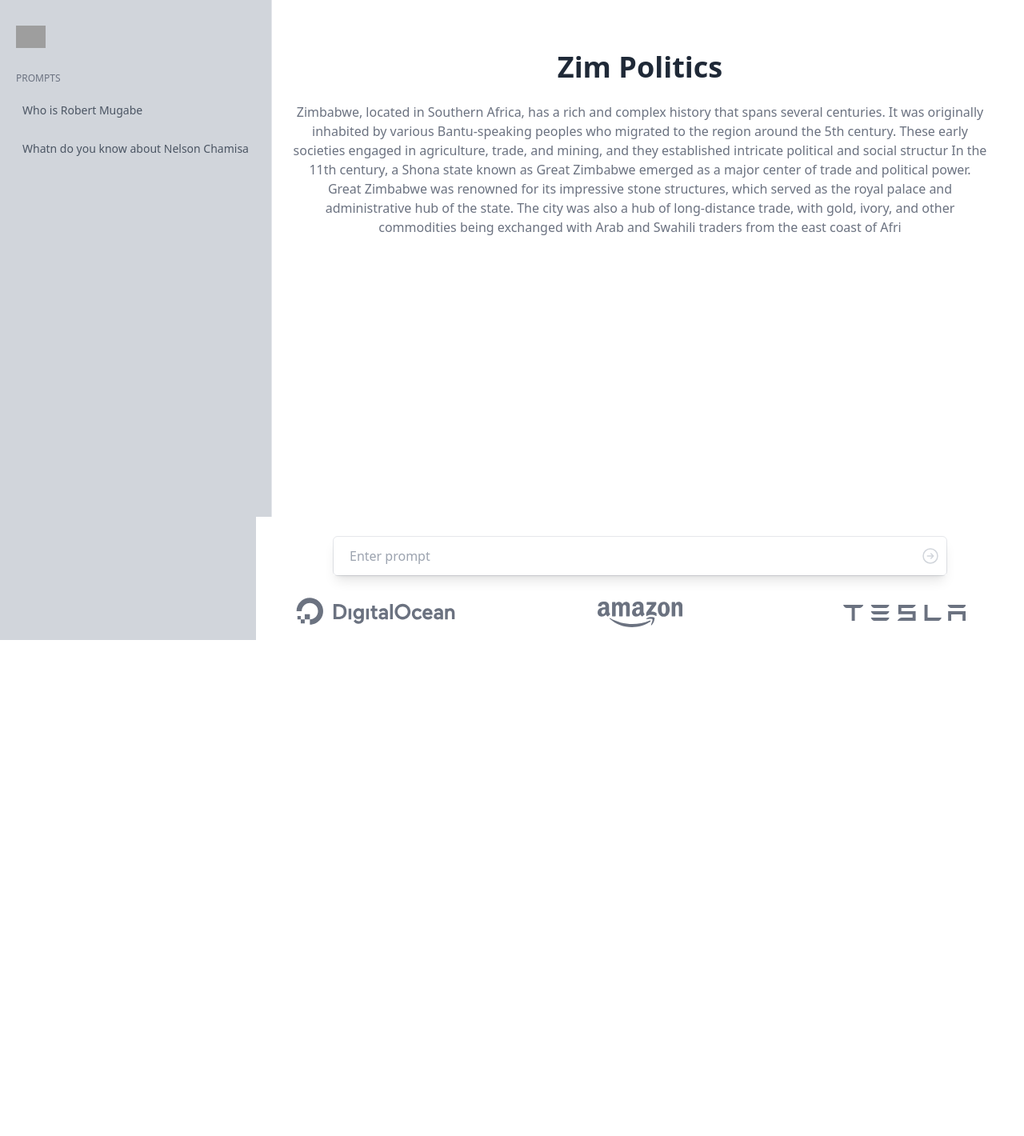
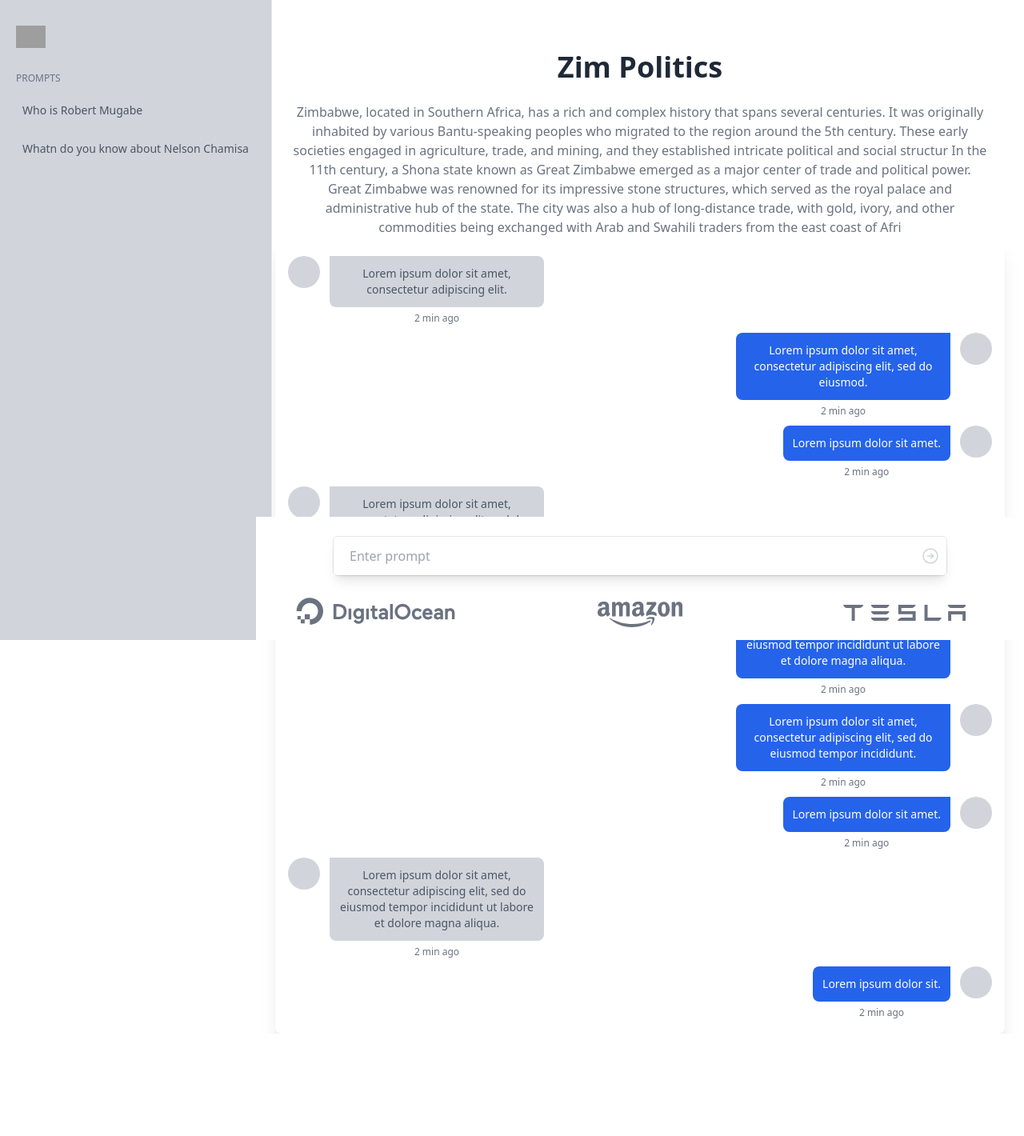
Before and after one commit to ChikangaTakudzwa/atombot, a Django app: page / in a window 1280 px wide. Shown: the whole page at 80% size. Before the commit the page ends 800 px from the top, so only its background shows below. Run offline with Django 4.2, Linux system fonts and the light colour scheme; style sheets or scripts are compiled from the project's sources; some libraries are stand-ins or nearby versions; grey boxes are pictures that could not be loaded.

Commit message:
Added new ui

```diff
--- a/core/static/css/input.css
+++ b/core/static/css/input.css
@@ -49,3 +49,7 @@ aside {
     background-color: #1248D8;
     border-radius: 0.4rem;
   }
+
+ #content-chat {
+    min-width: -webkit-fill-available !important;
+}
--- a/core/templates/mainpage/chat.html
+++ b/core/templates/mainpage/chat.html
@@ -1,4 +1,4 @@
-<section id="chat" class="hidden bg-white dark:bg-gray-900">
+<!-- <section id="chat" class="hidden bg-white dark:bg-gray-900">
     <div class="container px-6 mx-auto">
         <div class="grid grid-cols-1 gap-8 xl:mt-12 xl:gap-12 md:grid-cols-1">
 
@@ -11,7 +11,6 @@
                           </svg>
                     </span>
                     <div class="mt-4 md:mx-4 md:mt-0">
-                        <!-- <h1 class="text-xl flex md:flex-row-reverse font-medium text-gray-700 capitalize dark:text-white">Zero Configuration</h1> -->
                         <p id="user-prompt" class="flex text-start text-gray-500 dark:text-gray-300">
                             ...
                         </p>
@@ -27,7 +26,6 @@
                     </span>
 
                     <div class="mt-4 md:mx-4 md:mt-0">
-                        <!-- <h1 class="text-xl flex text-start font-medium text-gray-700 capitalize dark:text-white">Copy & paste components</h1> -->
                         <p id="chat-prompt" class=" flex text-start text-gray-500 dark:text-gray-300">
 
                         </p>
@@ -36,4 +34,92 @@
             </div>
         </div>
     </div>
-</section>
+</section> -->
+
+	<!-- Component Start -->
+	<div class="flex flex-col flex-grow w-full bg-white shadow-xl rounded-lg overflow-hidden">
+		<div class="flex flex-col flex-grow p-4 overflow-auto">
+			<div class="flex w-full mt-2 space-x-3 max-w-xs">
+				<div class="flex-shrink-0 h-10 w-10 rounded-full bg-gray-300"></div>
+				<div>
+					<div class="bg-gray-300 p-3 rounded-r-lg rounded-bl-lg">
+						<p class="text-sm">Lorem ipsum dolor sit amet, consectetur adipiscing elit.</p>
+					</div>
+					<span class="text-xs text-gray-500 leading-none">2 min ago</span>
+				</div>
+			</div>
+			<div class="flex w-full mt-2 space-x-3 max-w-xs ml-auto justify-end">
+				<div>
+					<div class="bg-blue-600 text-white p-3 rounded-l-lg rounded-br-lg">
+						<p class="text-sm">Lorem ipsum dolor sit amet, consectetur adipiscing elit, sed do eiusmod.</p>
+					</div>
+					<span class="text-xs text-gray-500 leading-none">2 min ago</span>
+				</div>
+				<div class="flex-shrink-0 h-10 w-10 rounded-full bg-gray-300"></div>
+			</div>
+			<div class="flex w-full mt-2 space-x-3 max-w-xs ml-auto justify-end">
+				<div>
+					<div class="bg-blue-600 text-white p-3 rounded-l-lg rounded-br-lg">
+						<p class="text-sm">Lorem ipsum dolor sit amet.</p>
+					</div>
+					<span class="text-xs text-gray-500 leading-none">2 min ago</span>
+				</div>
+				<div class="flex-shrink-0 h-10 w-10 rounded-full bg-gray-300"></div>
+			</div>
+			<div class="flex w-full mt-2 space-x-3 max-w-xs">
+				<div class="flex-shrink-0 h-10 w-10 rounded-full bg-gray-300"></div>
+				<div>
+					<div class="bg-gray-300 p-3 rounded-r-lg rounded-bl-lg">
+						<p class="text-sm">Lorem ipsum dolor sit amet, consectetur adipiscing elit, sed do eiusmod tempor incididunt ut labore et dolore magna aliqua. </p>
+					</div>
+					<span class="text-xs text-gray-500 leading-none">2 min ago</span>
+				</div>
+			</div>
+			<div class="flex w-full mt-2 space-x-3 max-w-xs ml-auto justify-end">
+				<div>
+					<div class="bg-blue-600 text-white p-3 rounded-l-lg rounded-br-lg">
+						<p class="text-sm">Lorem ipsum dolor sit amet, consectetur adipiscing elit, sed do eiusmod tempor incididunt ut labore et dolore magna aliqua. </p>
+					</div>
+					<span class="text-xs text-gray-500 leading-none">2 min ago</span>
+				</div>
+				<div class="flex-shrink-0 h-10 w-10 rounded-full bg-gray-300"></div>
+			</div>
+			<div class="flex w-full mt-2 space-x-3 max-w-xs ml-auto justify-end">
+				<div>
+					<div class="bg-blue-600 text-white p-3 rounded-l-lg rounded-br-lg">
+						<p class="text-sm">Lorem ipsum dolor sit amet, consectetur adipiscing elit, sed do eiusmod tempor incididunt.</p>
+					</div>
+					<span class="text-xs text-gray-500 leading-none">2 min ago</span>
+				</div>
+				<div class="flex-shrink-0 h-10 w-10 rounded-full bg-gray-300"></div>
+			</div>
+			<div class="flex w-full mt-2 space-x-3 max-w-xs ml-auto justify-end">
+				<div>
+					<div class="bg-blue-600 text-white p-3 rounded-l-lg rounded-br-lg">
+						<p class="text-sm">Lorem ipsum dolor sit amet.</p>
+					</div>
+					<span class="text-xs text-gray-500 leading-none">2 min ago</span>
+				</div>
+				<div class="flex-shrink-0 h-10 w-10 rounded-full bg-gray-300"></div>
+			</div>
+			<div class="flex w-full mt-2 space-x-3 max-w-xs">
+				<div class="flex-shrink-0 h-10 w-10 rounded-full bg-gray-300"></div>
+				<div>
+					<div class="bg-gray-300 p-3 rounded-r-lg rounded-bl-lg">
+						<p class="text-sm">Lorem ipsum dolor sit amet, consectetur adipiscing elit, sed do eiusmod tempor incididunt ut labore et dolore magna aliqua. </p>
+					</div>
+					<span class="text-xs text-gray-500 leading-none">2 min ago</span>
+				</div>
+			</div>
+			<div class="flex w-full mt-2 space-x-3 max-w-xs ml-auto justify-end">
+				<div>
+					<div class="bg-blue-600 text-white p-3 rounded-l-lg rounded-br-lg">
+						<p class="text-sm">Lorem ipsum dolor sit.</p>
+					</div>
+					<span class="text-xs text-gray-500 leading-none">2 min ago</span>
+				</div>
+				<div class="flex-shrink-0 h-10 w-10 rounded-full bg-gray-300"></div>
+			</div>
+		</div>
+	</div>
+	<!-- Component End  -->
--- a/core/templates/mainpage/form.html
+++ b/core/templates/mainpage/form.html
@@ -1,11 +1,16 @@
 <div class="w-full max-w-3xl mx-auto my-6 bg-transparent border rounded-md dark:border-gray-700 focus-within:ring-gray-300 focus-within:ring-opacity-40">
-    <form method="post" action="{% url 'chat' %}" id="myform" class="flex flex-col md:flex-row shadow-lg">
+    <form method="post" action="" id="myform" class="flex flex-col md:flex-row shadow-lg">
         {% csrf_token %}
         {{ form }}
         <input id="prompt" name="prompt" type="text" placeholder="Enter prompt" hx-Trigger="keyup" class="flex-1 h-10 px-4 py-2 m-1 text-gray-700 placeholder-gray-400 bg-transparent border-none appearance-none dark:text-gray-200 focus:outline-none focus:placeholder-transparent focus:ring-0" />
         <input type="hidden" name="csrfmiddlewaretoken" value="{{ csrf_token }}">
         <button type="submit" value="Submit" id="send_ico" class="flex px-2">
-            <svg id="mysg" xmlns="http://www.w3.org/2000/svg" fill="none" viewBox="0 0 24 24" stroke-width="1.5" stroke="currentColor" class="w-6 h-6 text-gray-300">
+            <svg
+                hx-post="{% url 'chat' %}"
+                hx-trigger="click"
+                hx-target="#content-hero"
+                hx-swap="innerHTML"
+                id="mysg" xmlns="http://www.w3.org/2000/svg" fill="none" viewBox="0 0 24 24" stroke-width="1.5" stroke="currentColor" class="w-6 h-6 text-gray-300">
                 <path stroke-linecap="round" stroke-linejoin="round" d="M12.75 15l3-3m0 0l-3-3m3 3h-7.5M21 12a9 9 0 11-18 0 9 9 0 0118 0z" />
             </svg>
         </button>
@@ -48,13 +53,13 @@
 
         event.preventDefault(); // Prevent the default form submission
 
-        submitForm();
+        // submitForm();
         // Display form data on the screen
         const userprompt = promptview;
 
 
-        hero.style.display = 'none';
-        chat.style.display = 'block';
+        // hero.style.display = 'none';
+        // chat.style.display = 'block';
       }
     });
 
--- a/core/templates/mainpage/main.html
+++ b/core/templates/mainpage/main.html
@@ -6,7 +6,7 @@
                 {% include 'mainpage/hero.html' %}
 
             </div>
-            <div id="content-chat" class="max-w-full mx-auto">
+            <div id="content-chat" class="min-w-full mx-auto">
 
                 {% include 'mainpage/chat.html' %}
             </div>
```
Also changed, not shown: core/templates/newui/index.html (added, +316 -0 lines).
